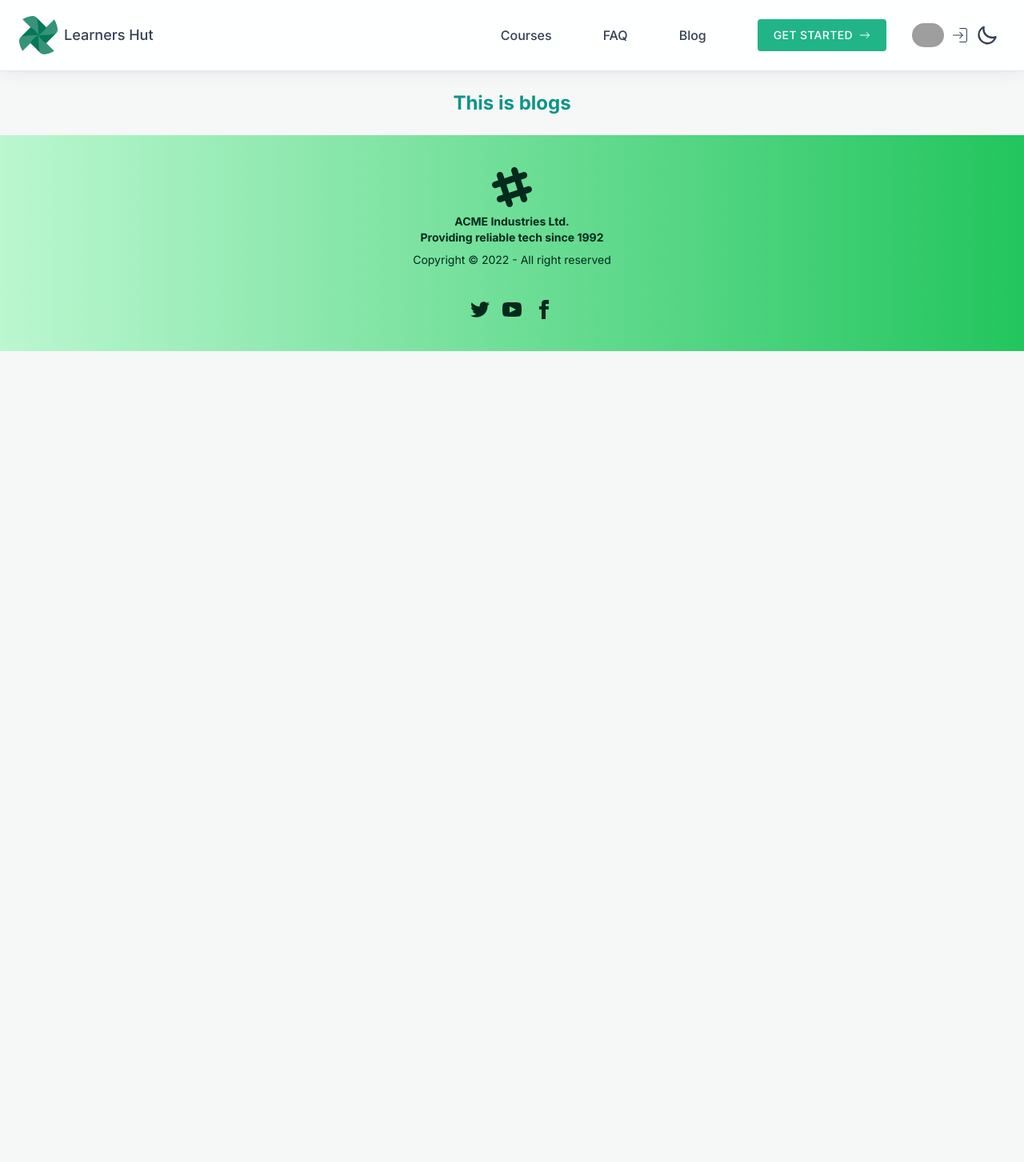
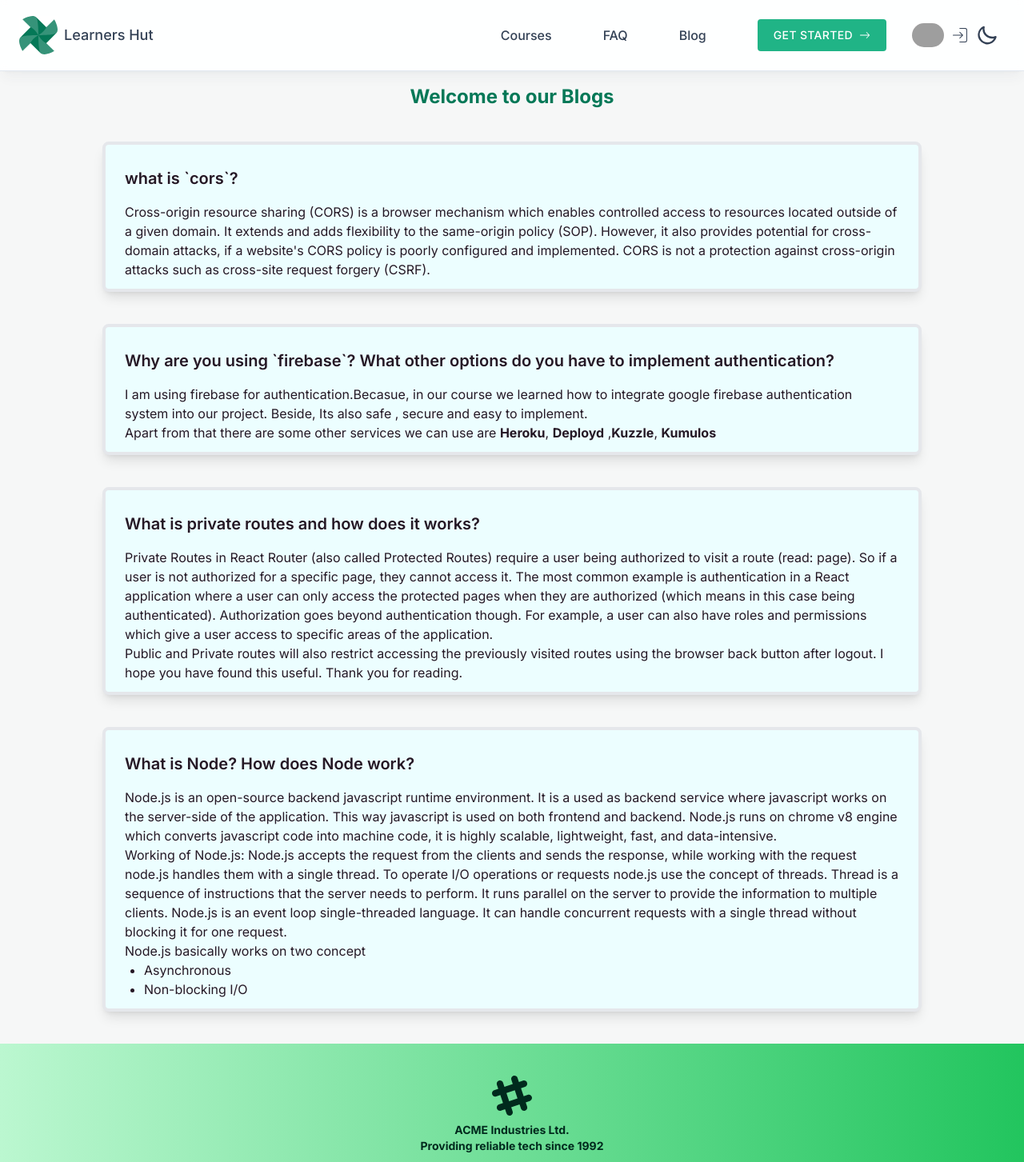
Before and after one commit to Ashikur540/Learners-Hut-Client, a React (Create React App) app: page /blog in a window 1280 px wide. Shown: the top 1453 px of the page at 80% size. Before the commit the page ends 800 px from the top, so only its background shows below. Built offline with nearby package versions, Linux system fonts and the light colour scheme; no server answers; grey boxes are pictures that could not be loaded.

Commit message:
blogs update

```diff
--- a/package.json
+++ b/package.json
@@ -12,6 +12,7 @@
     "react-dom": "^18.2.0",
     "react-floater": "^0.8.2",
     "react-icons": "^4.6.0",
+    "react-loader-spinner": "^5.3.4",
     "react-router-dom": "^6.4.2",
     "react-scripts": "5.0.1",
     "react-toastify": "^9.0.8",
--- a/src/Components/Pages/Blog/Blog.jsx
+++ b/src/Components/Pages/Blog/Blog.jsx
@@ -3,7 +3,46 @@ import React from 'react';
 const Blog = () => {
     return (
         <div>
-            <h2 className="text-2xl font-bold text-teal-600  text-center my-6"> This is blogs</h2>
+            <h1 className="text-2xl font-bold text-secondary  my-4 text-center">Welcome to our Blogs</h1>
+
+
+            <div className="bg-cyan-50 px-6 py-3 text-left max-w-5xl border-4 rounded-lg shadow-lg mx-auto my-10">
+                <h1 className="text-neutral font-semibold py-4 text-xl"> what is `cors`?</h1>
+                <p className="text-neutral">
+                    Cross-origin resource sharing (CORS) is a browser mechanism which enables controlled access to resources located outside of a given domain. It extends and adds flexibility to the same-origin policy (SOP). However, it also provides potential for cross-domain attacks, if a website's CORS policy is poorly configured and implemented. CORS is not a protection against cross-origin attacks such as cross-site request forgery (CSRF).
+                </p>
+            </div>
+            <div className="bg-cyan-50 px-6 py-3 text-left max-w-5xl border-4 rounded-lg shadow-lg mx-auto my-10">
+                <h1 className="text-neutral font-semibold py-4 text-xl">Why are you using `firebase`? What other options do you have to implement authentication? </h1>
+                <p className="text-neutral">
+                    I am using firebase for authentication.Becasue, in our course we learned how to integrate google firebase authentication system into our project. Beside, Its also safe , secure and easy to implement.<br />
+                    Apart from that there are some other services we can use are <b>Heroku</b>,  <b>Deployd</b> ,<b>Kuzzle</b>, <b>Kumulos</b>
+
+                </p>
+            </div>
+            <div className="bg-cyan-50 px-6 py-3 text-left max-w-5xl border-4 rounded-lg shadow-lg mx-auto my-10">
+                <h1 className="text-neutral font-semibold py-4 text-xl">What is private routes and  how does it works?</h1>
+                <p className="text-neutral">
+                    Private Routes in React Router (also called Protected Routes) require a user being authorized to visit a route (read: page). So if a user is not authorized for a specific page, they cannot access it. The most common example is authentication in a React application where a user can only access the protected pages when they are authorized (which means in this case being authenticated). Authorization goes beyond authentication though. For example, a user can also have roles and permissions which give a user access to specific areas of the application. <br />
+                    Public and Private routes will also restrict accessing the previously visited routes using the browser back button after logout. I hope you have found this useful. Thank you for reading.
+                </p>
+            </div>
+            <div className="bg-cyan-50 px-6 py-3 text-left max-w-5xl border-4 rounded-lg shadow-lg mx-auto my-10">
+                <h1 className="text-neutral font-semibold py-4 text-xl">What is Node? How does Node work?</h1>
+                <p className="text-neutral">
+                    Node.js is an open-source backend javascript runtime environment. It is a used as backend service where javascript works on the server-side of the application. This way javascript is used on both frontend and backend. Node.js runs on chrome v8 engine which converts javascript code into machine code, it is highly scalable, lightweight, fast, and data-intensive.<br />
+
+                    Working of Node.js: Node.js accepts the request from the clients and sends the response, while working with the request node.js handles them with a single thread. To operate I/O operations or requests node.js use the concept of threads. Thread is a sequence of instructions that the server needs to perform. It runs parallel on the server to provide the information to multiple clients. Node.js is an event loop single-threaded language. It can handle concurrent requests with a single thread without blocking it for one request.<br />
+
+                    Node.js basically works on two concept
+
+                    <ul className="list-disc ml-6">
+                        <li> Asynchronous</li>
+                        <li>Non-blocking I/O</li>
+
+                    </ul>
+                </p>
+            </div>
         </div>
     );
 };
```
Also changed, not shown: 1 other file (tests, documents, lock files or other folders).
